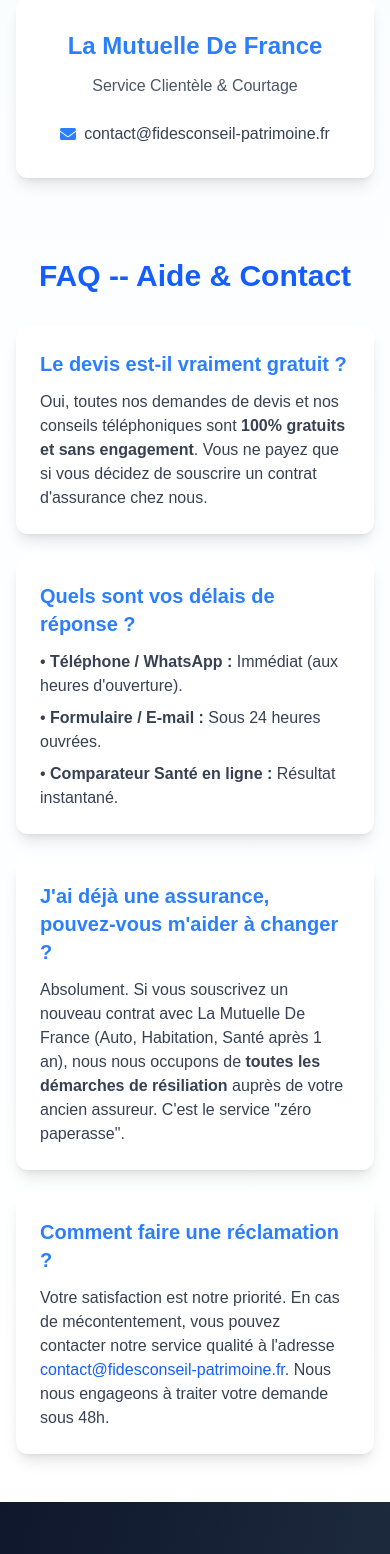
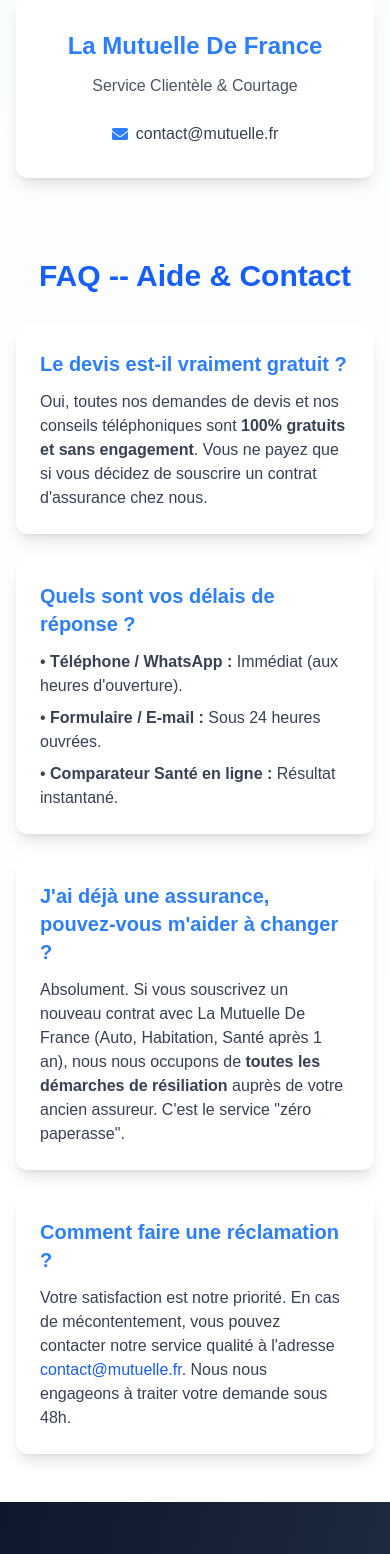
Before and after one commit to Amine-drdi/Comparateur-Client, a Next.js app: page /Contact in a window 390 px wide. Shown: the part 3820-5374 px from the top of the page. Built offline with nearby package versions, Linux system fonts and the light colour scheme; no server answers.

Commit message:
add new phone

```diff
--- a/src/Components/Accueil/NavbarA.tsx
+++ b/src/Components/Accueil/NavbarA.tsx
@@ -208,13 +208,13 @@
                 </div>
               </a>
 
-              <a href="mailto:contact@fidesconseil-patrimoine.fr" className="hidden sm:flex items-center gap-2 text-white/90 hover:text-white transition-all">
+              <a href="mailto:contact@mutuelle.fr" className="hidden sm:flex items-center gap-2 text-white/90 hover:text-white transition-all">
                 <div className="w-7 h-7 sm:w-8 sm:h-8 bg-green-500 rounded-full flex items-center justify-center shadow-lg">
                   <FaEnvelope className="text-xs sm:text-sm text-white" />
                 </div>
                 <div className="hidden md:flex flex-col">
                   <span className="font-medium">Écrivez-nous</span>
-                  <span className="font-bold text-sm text-white tracking-tight">contact@fidesconseil-patrimoine.fr</span>
+                  <span className="font-bold text-sm text-white tracking-tight">contact@mutuelle.fr</span>
                 </div>
               </a>
 
--- a/src/Components/Home/Contact.tsx
+++ b/src/Components/Home/Contact.tsx
@@ -439,8 +439,8 @@
               <p className="mt-3 text-gray-600">Service Clientèle & Courtage</p>
               <div className="mt-6 flex items-center justify-center text-gray-700">
                 <FaEnvelope className="mr-2 text-blue-500" />
-                <a href="mailto:contact@fidesconseil-patrimoine.fr" className="hover:text-blue-600">
-                  contact@fidesconseil-patrimoine.fr
+                <a href="mailto:contact@mutuelle.fr" className="hover:text-blue-600">
+                  contact@mutuelle.fr
                 </a>
               </div>
             </div>
@@ -492,8 +492,8 @@
                 <p className="text-gray-700">
                   Votre satisfaction est notre priorité. En cas de mécontentement, vous pouvez contacter
                   notre service qualité à l'adresse{" "}
-                  <a href="mailto:contact@fidesconseil-patrimoine.fr" className="text-blue-600 hover:underline">
-                    contact@fidesconseil-patrimoine.fr
+                  <a href="mailto:contact@mutuelle.fr" className="text-blue-600 hover:underline">
+                    contact@mutuelle.fr
                   </a>.
                   Nous nous engageons à traiter votre demande sous 48h.
                 </p>
--- a/src/Components/Home/Footer.tsx
+++ b/src/Components/Home/Footer.tsx
@@ -219,10 +219,10 @@
               <div>
                 <p className="font-medium text-sm md:text-base">Email</p>
                 <a
-                  href="mailto:contact@fidesconseil-patrimoine.fr"
+                  href="mailto:contact@mutuelle.fr"
                   className="text-slate-300 hover:text-orange-400 transition-colors text-xs md:text-sm break-all"
                 >
-                  {/*contact@fidesconseil-patrimoine.fr*/}
+                  {/*contact@mutuelle.fr*/}
                 </a>
               </div>
             </div>
--- a/src/Components/Home/NavBar.tsx
+++ b/src/Components/Home/NavBar.tsx
@@ -212,7 +212,7 @@
               </a>
 
               <a
-                href="mailto:contact@fidesconseil-patrimoine.fr"
+                href="mailto:contact@mutuelle.fr"
                 className="hidden sm:flex items-center gap-2 text-white/90 hover:text-white transition-all"
               >
                 <div className="w-7 h-7 sm:w-8 sm:h-8 bg-green-500 rounded-full flex items-center justify-center shadow-lg">
@@ -221,7 +221,7 @@
                 <div className="hidden md:flex flex-col">
                   <span className="font-medium">Écrivez-nous</span>
                   <span className="font-bold text-sm text-white tracking-tight">
-                    {/*contact@fidesconseil-patrimoine.fr*/}
+                    {/*contact@mutuelle.fr*/}
                   </span>
                 </div>
               </a>
--- a/src/app/api/save-pricing/route.ts
+++ b/src/app/api/save-pricing/route.ts
@@ -9,7 +9,7 @@
 const FROM_EMAIL = 'noreply@fidesconseil-patrimoine.fr';
 
 // 📬 Email admin qui reçoit la notification de chaque lead
-const ADMIN_EMAIL = 'contact@fidesconseil-patrimoine.fr';
+const ADMIN_EMAIL = 'contact@mutuelle.fr';
 
 export async function POST(request: NextRequest) {
   try {
@@ -107,7 +107,7 @@
       console.error('❌ Email client exception:', err);
     }
 
-    // 4b. Email de notification à l'ADMIN (contact@fidesconseil-patrimoine.fr)
+    // 4b. Email de notification à l'ADMIN (contact@mutuelle.fr)
     try {
       const adminEmailResult = await resend.emails.send({
         from: FROM_EMAIL,
--- a/src/app/layout.tsx
+++ b/src/app/layout.tsx
@@ -14,6 +14,8 @@
 
   keywords: [
     "comparateur mutuelle santé",
+    "Meilleur comparateur mutuelle",
+    "les meilleures mutuelles santé",
     "devis mutuelle gratuit",
     "mutuelle santé pas chère",
     "mutuelle senior",
@@ -21,7 +23,20 @@
     "mutuelle famille",
     "comparaison assurance santé",
     "changer de mutuelle santé",
-    "résilier mon contrat mutuelle santé"
+    "résilier mon contrat mutuelle santé",
+    "Prix mutuelle santé par mois",
+    "Prix mutuelle France",
+    "prix mutuelle pour 2 personnes",
+    "Comparateur mutuelle senior",
+    "Devis mutuelle en ligne anonyme",
+    "Devis mutuelle santé sans coordonnées",
+    "Mutuelle en ligne immédiate",
+    "APICIL Mutuelle tarifs",
+    "april mutuelle",
+    "april",
+    "april mutuelle tableau de garantie",
+    "Mutuelle Néoliane remboursement",
+    "Néoliane mutuelle tableau de garantie"
   ],
 
   robots: {
```
